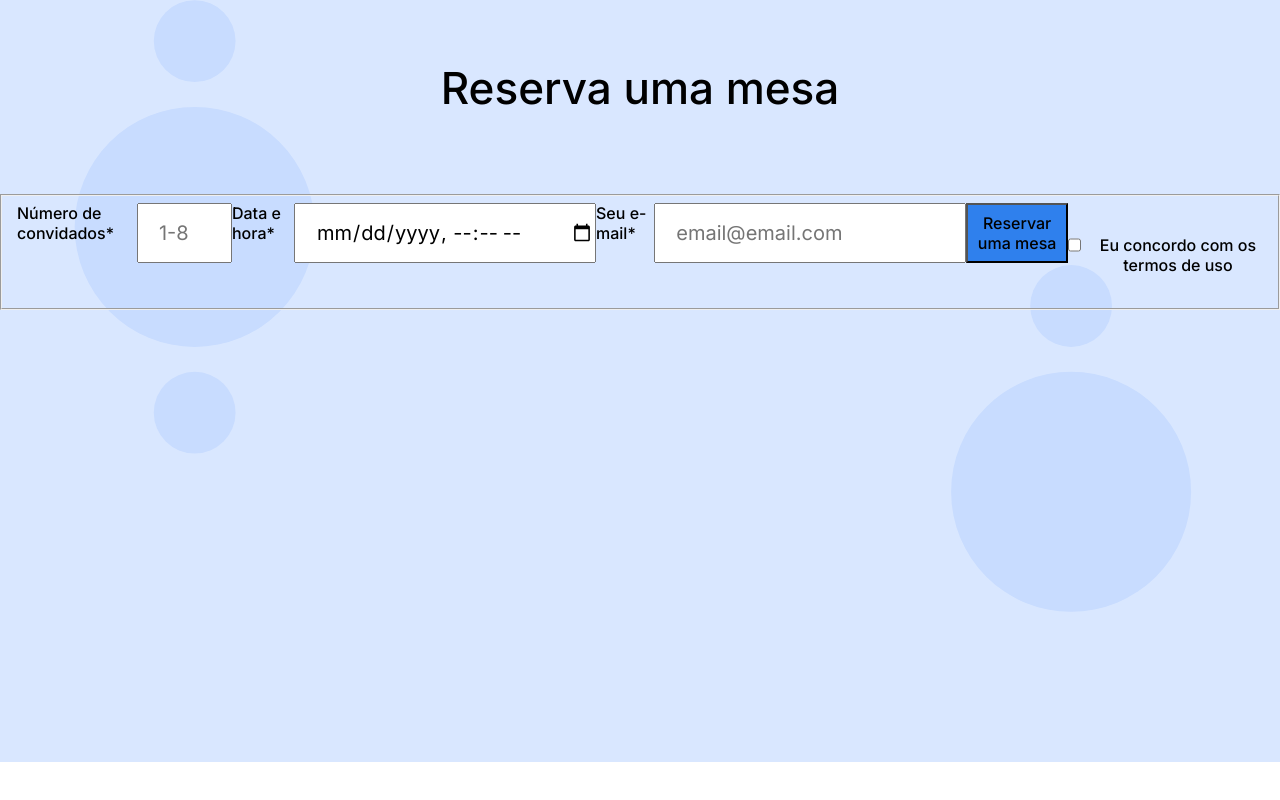
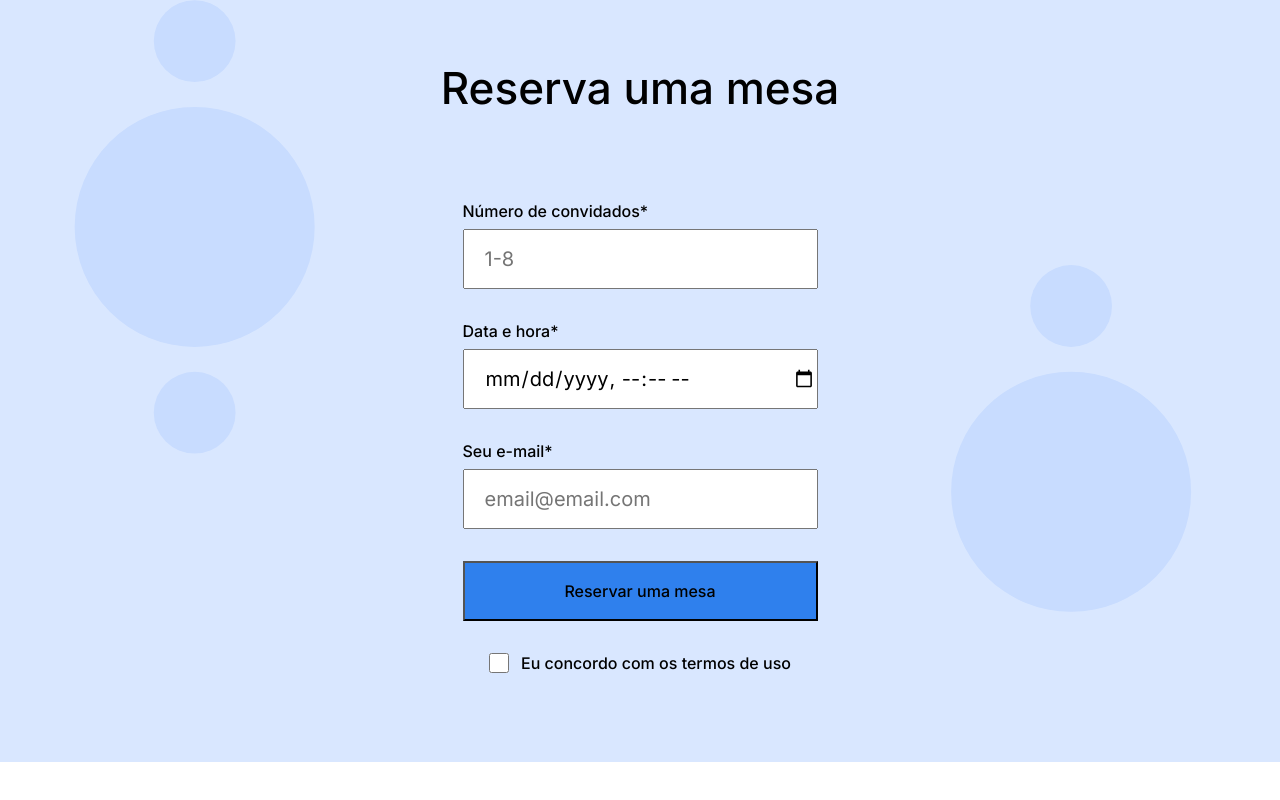
Before and after one commit to AndersonFLN/web_project_coffeeshop, a plain HTML site: page index.html in a window 1280 px wide. Shown: the part 1638-2438 px from the top of the page. Before the commit the page ends 2400 px from the top, so only its background shows below. Drawn offline with Linux system fonts and the light colour scheme.

Commit message:
projeto 4 etapa 3.0.5

```diff
--- a/styles.css/style.css
+++ b/styles.css/style.css
@@ -283,7 +283,7 @@
   line-height: 20px;
 }
 
-.reservation__fieldset_content {
+.reservation__fieldset__content {
   display: flex;
   flex-direction: column;
   max-width: 385px;
```
